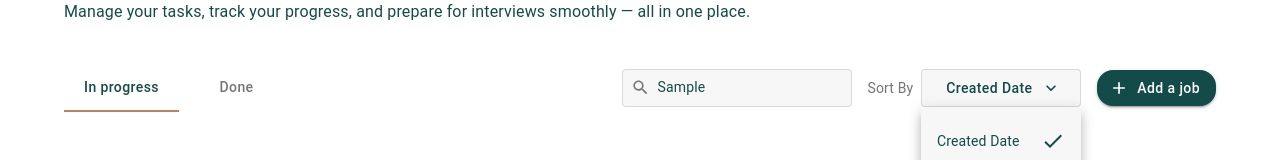
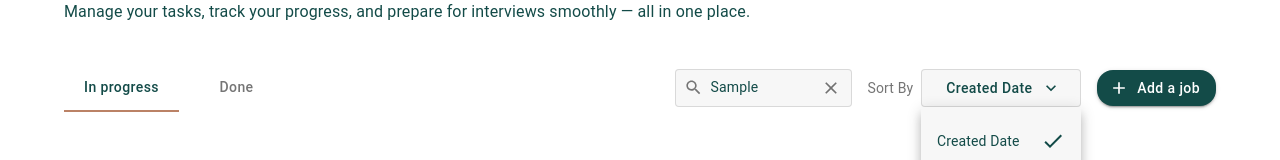
Before and after one commit to Natata08/application-hub, a Next.js app in the folder frontend/: page /user in a window 1280 px wide. Both pictures are taken after typing "Sample" into the empty fields and a click on the button "Created Date". Shown: the part 192-352 px from the top of the page. Built offline with nearby package versions, Linux system fonts and the light colour scheme; no server answers.

Commit message:
feat: implement search with debouncing

```diff
--- a/frontend/app/user/SearchField.js
+++ b/frontend/app/user/SearchField.js
@@ -1,7 +1,16 @@
-import { InputBase, Box } from '@mui/material'
+import { InputBase, Box, CircularProgress, IconButton } from '@mui/material'
 import SearchIcon from '@mui/icons-material/Search'
+import ClearIcon from '@mui/icons-material/Clear'
 
-export default function SearchField() {
+export default function SearchField({ value, onChange, isSearching }) {
+  const handleChange = (event) => {
+    onChange(event.target.value)
+  }
+
+  const handleClear = () => {
+    onChange('')
+  }
+
   return (
     <Box
       sx={{
@@ -28,8 +37,11 @@ export default function SearchField() {
         }}
       />
       <InputBase
+        value={value}
+        onChange={handleChange}
         placeholder="Search"
         sx={{
+          maxWidth: 100,
           '& .MuiInputBase-input': {
             padding: '8px 0',
             fontSize: 14,
@@ -40,6 +52,23 @@ export default function SearchField() {
           },
         }}
       />
+      <Box
+        sx={{
+          display: 'flex',
+          alignItems: 'center',
+          justifyContent: 'center',
+          width: 40,
+          visibility: value ? 'visible' : 'hidden',
+        }}
+      >
+        {isSearching ? (
+          <CircularProgress size={20} color="primary.main" />
+        ) : (
+          <IconButton size="small" onClick={handleClear}>
+            <ClearIcon fontSize="small" />
+          </IconButton>
+        )}
+      </Box>
     </Box>
   )
 }
--- a/frontend/app/user/page.js
+++ b/frontend/app/user/page.js
@@ -1,6 +1,7 @@
 'use client'
 
 import { useState, useEffect } from 'react'
+import { useDebounce } from 'use-debounce'
 import { Container, Box, Button, Stack } from '@mui/material'
 import AddIcon from '@mui/icons-material/Add'
 import DashboardHeader from './DashboardHeader'
@@ -16,12 +17,28 @@ import { useApplications } from '../hooks/useApplications'
 export default function DashboardPage() {
   const [activeTab, setActiveTab] = useState(0)
   const [userName, setUserName] = useState('')
+  const [searchQuery, setSearchQuery] = useState('')
+  const [debouncedSearchQuery] = useDebounce(searchQuery, 300)
   const { applications, isLoading, error } = useApplications()
 
   useEffect(() => {
     const userInfo = getLocalStorageItem('userInfo')
     setUserName(userInfo?.first_name || '')
   }, [])
+
+  const getFilteredApplications = () => {
+    if (!debouncedSearchQuery.trim()) return applications
+
+    return applications.filter((app) => {
+      const searchKeyword = debouncedSearchQuery.toLowerCase()
+      const companyName = app.company_name.toLowerCase()
+      const jobTitle = app.job_title.toLowerCase()
+
+      return (
+        companyName.includes(searchKeyword) || jobTitle.includes(searchKeyword)
+      )
+    })
+  }
 
   const handleTabChange = (event, newValue) => {
     setActiveTab(newValue)
@@ -54,7 +71,11 @@ export default function DashboardPage() {
               gap: 2,
             }}
           >
-            <SearchField />
+            <SearchField
+              value={searchQuery}
+              onChange={setSearchQuery}
+              isSearching={searchQuery !== debouncedSearchQuery}
+            />
             <SortControl />
             <Button
               variant="contained"
@@ -72,7 +93,7 @@ export default function DashboardPage() {
           <TabPanel key={`tab-${index}`} value={activeTab} index={index}>
             <ApplicationsBoard
               isActive={isActive}
-              applications={applications}
+              applications={getFilteredApplications()}
               isLoading={isLoading}
               error={error}
             />
--- a/frontend/package.json
+++ b/frontend/package.json
@@ -32,7 +32,8 @@
     "react": "^18.3.1",
     "react-dom": "^18.3.1",
     "react-hook-form": "^7.53.0",
-    "styled-components": "^6.1.13"
+    "styled-components": "^6.1.13",
+    "use-debounce": "^10.0.4"
   },
   "devDependencies": {
     "@eslint/js": "^9.14.0",
```
Also changed, not shown: 1 other file (tests, documents, lock files or other folders).
